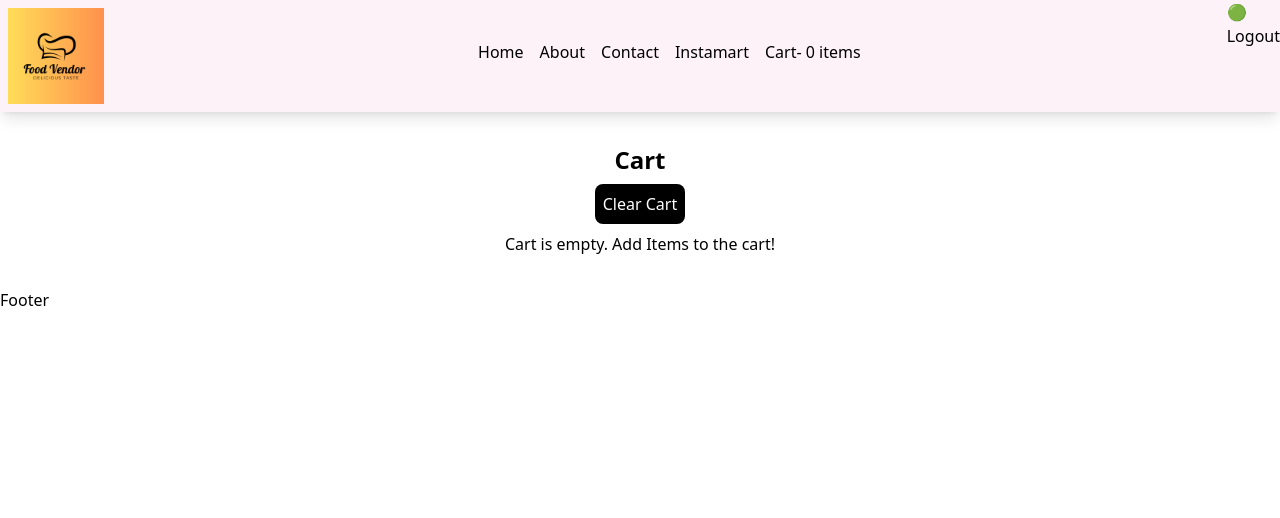
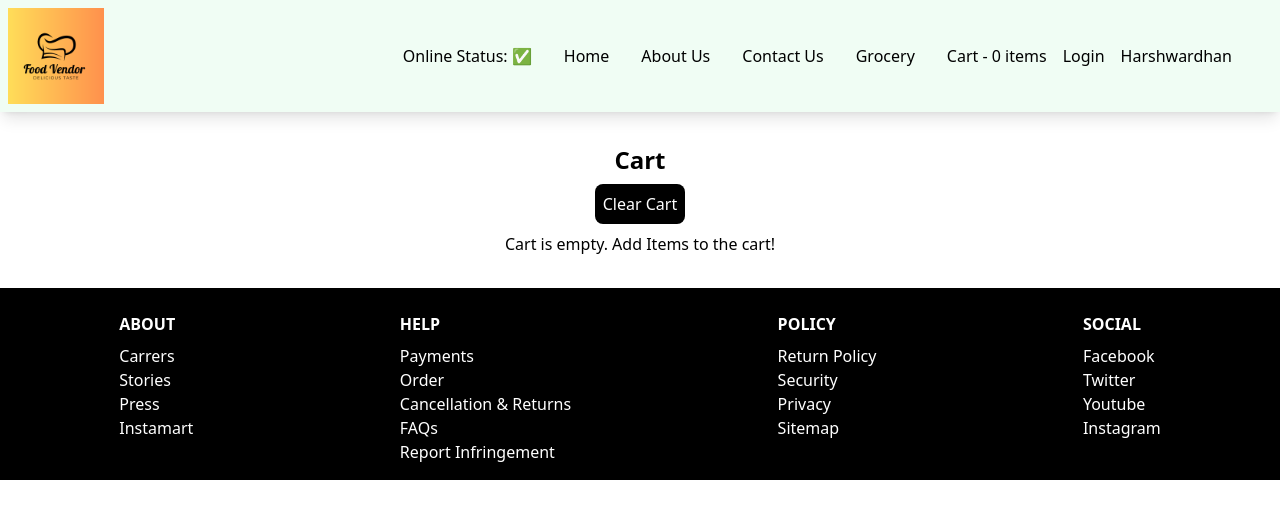
Before and after one commit to harshwardhan335/Food_Vendor, a React (Vite) app: page /cart in a window 1280 px wide. Shown: the top 518 px of the page. Built offline with nearby package versions, Linux system fonts and the light colour scheme.

Commit message:
finishing touch 1

```diff
--- a/src/App.js
+++ b/src/App.js
@@ -13,6 +13,7 @@ import Shimmer from "./components/Shimmer";
 import { Provider } from "react-redux";
 import store from "./utils/store";
 import Cart from "./components/Cart";
+import Grocery from "./components/Grocery";
 
 
 const Instamart = lazy(()=> import("./components/Instamart"));
@@ -64,6 +65,10 @@ const appRouter = createBrowserRouter([
         path: "/cart",
         element: <Cart/>,
       },
+      {
+        path: "/grocery",
+        element: <Grocery/>,
+      },
     ],
   },
 ]);
--- a/src/components/Body.js
+++ b/src/components/Body.js
@@ -39,12 +39,12 @@ import useOnline from "../utils/useOnline";
         <Shimmer/>
     ) : (
         <>
-        <div className="search-container p-5 bg-pink-50 my-5">
+        <div className="p-5 bg-pink-50 my-5">
             <input
             data-testid="search-input"
             type="text"
-            className="search-input"
-            placeholder="Search"
+            className="border border-solid border-black"
+            placeholder="Search input"
             value={searchText}
             onChange={(e)=> {
             setSearchText(e.target.value);
@@ -52,7 +52,7 @@ import useOnline from "../utils/useOnline";
             />
             <button
             data-testid="search-btn"
-            className="search-btn p-2 m-2 bg-purple-900 hover:bg-violet-600 text-white rounded-md"
+            className="p-2 m-2  bg-purple-900 hover:bg-violet-600 text-white rounded-md"
             onClick={() => {
                 // need to filter the data
                 const data = filterData(searchText, allRestaurants);
@@ -63,7 +63,7 @@ import useOnline from "../utils/useOnline";
                 Search
                 </button>
         </div>
-        <div className="flex flex-wrap" data-testid="res-list">
+        <div className="pl-12 flex flex-wrap items-center" data-testid="res-list">
     {filteredRestaurants.map((restaurant) => {
         return (
             <Link
--- a/src/components/Footer.js
+++ b/src/components/Footer.js
@@ -1,6 +1,40 @@
 const Footer= ()=> {
     return (
-        <h2>Footer</h2>
+        <div className=" p-4 flex justify-around text-white  bg-black ">
+            <div>
+                <h1 className="font-bold py-2">ABOUT</h1>
+                <h2>Carrers</h2>
+                <h2>Stories</h2>
+                <h2>Press</h2>
+                <h2>Instamart</h2>
+
+            </div>
+            <div>
+                <h1 className="font-bold py-2">HELP</h1>
+                <h2>Payments</h2>
+                <h2>Order</h2>
+                <h2>Cancellation & Returns</h2>
+                <h2>FAQs</h2>
+                <h2>Report Infringement</h2>
+
+            </div>
+            <div>
+                <h1 className="font-bold py-2">POLICY</h1>
+                <h2>Return Policy</h2>
+                <h2>Security</h2>
+                <h2>Privacy</h2>
+                <h2>Sitemap</h2>
+
+            </div>
+            <div>
+                <h1 className="font-bold py-2">SOCIAL</h1>
+                <h2>Facebook</h2>
+                <h2>Twitter</h2>
+                <h2>Youtube</h2>
+                <h2>Instagram</h2>
+
+            </div>
+        </div>
     )
 }
 export default Footer;
--- /dev/null
+++ b/src/components/Grocery.js
@@ -0,0 +1,11 @@
+const Grocery = () => {
+    return (
+      <h1>
+        {" "}
+        Our grocery online store, and we have a lot of child components inside
+        this web page!!!
+      </h1>
+    );
+  };
+
+  export default Grocery;
--- a/src/components/Header.js
+++ b/src/components/Header.js
@@ -1,51 +1,62 @@
-import { useState } from "react";
+import { useState, useContext } from "react";
 import Logo from "../assets/img/logo.png";
 import { Link } from "react-router-dom";
 import useOnline from "../utils/useOnline";
 import Instamart from "./Instamart";
 import { useSelector } from "react-redux";
-const Title= ()=> (
-    <a href="/">
-        <img data-testid="logo" className="h-28 p-2" src={Logo} alt="logo"/>
-    </a>
-    );
+import UserContext from "../utils/UserContext";
 
 
 
     //composing component
     const Header=()=> {
+        const [btnNameReact, setBtnNameReact] = useState("Login");
         const [isLoggedIn, setIsLoggedIn] = useState(true);
         const isOnline = useOnline();
+        const { loggedInUser } = useContext(UserContext);
+
+        // Subscribing to the store using a Selector
         const cartItems = useSelector(store => store.cart.items);
+
         return (
-            <div className="flex justify-between bg-pink-50 shadow-lg">
-                <Title/>
-            <div className="nav-items">
-                <ul className="flex py-10">
+            <div className="flex justify-between bg-pink-100 shadow-lg sm:bg-yellow-50 lg:bg-green-50">
+      <div className="logo-container">
       <Link to="/">
-                        <li className="px-2">Home</li>
+      <img className="h-28 p-2" src={Logo} />
       </Link>
-                    <Link to="/about">
-                        <li className="px-2">About</li>
-                        </Link>
-                        <Link to="/contact">
-                        <li className="px-2">Contact</li>
-                        </Link>
-                        <Link to="/instamart">
-                        <li className="px-2">Instamart</li>
-                    </Link>
-                    <Link to="/cart">
-                    <li className="px-2" data-testid="cart">Cart- {cartItems.length} items</li>
-                    </Link>
+
+      </div>
+      <div className="flex items-center">
+        <ul className="flex p-4 m-4">
+          <li className="px-4">Online Status: {isOnline ? "✅" : "🔴"}</li>
+          <li className="px-4">
+            <Link to="/">Home</Link>
+          </li>
+          <li className="px-4">
+            <Link to="/about">About Us</Link>
+          </li>
+          <li className="px-4">
+            <Link to="/contact">Contact Us</Link>
+          </li>
+          <li className="px-4">
+            <Link to="/grocery">Grocery</Link>
+          </li>
+          <li className="px-4">
+            <Link to="/cart">Cart - {cartItems.length} items</Link>
+          </li>
+          <button
+            className="login"
+            onClick={() => {
+              btnNameReact === "Login"
+                ? setBtnNameReact("Logout")
+                : setBtnNameReact("Login");
+            }}
+          >
+            {btnNameReact}
+          </button>
+
+          <li className="px-4 ">{loggedInUser}</li>
         </ul>
-            </div>
-            <div>
-                <h1 data-testid="online-status">{isOnline ? "🟢" : "🔴"}</h1>
-                {isLoggedIn ? (
-                    <button onClick={()=> setIsLoggedIn(false)}>Logout</button>
-                    ) : (
-                    <button onClick={()=> setIsLoggedIn(true)}>Login</button>
-                )}
       </div>
     </div>
   );
--- a/src/components/restaurantCard.js
+++ b/src/components/restaurantCard.js
@@ -1,17 +1,27 @@
 import { IMG_CDN_URL } from "../constants";
 
 const RestrauntCard = ({
-  name,
-  cuisines,
   cloudinaryImageId,
-  lastMileTravelString,
+    name,
+    avgRating,
+    cuisines,
+    costForTwo,
+    deliveryTime,
 }) => {
   return (
-    <div className="w-56 p-2 m-2 shadow-lg bg-pink-50">
-      <img src={IMG_CDN_URL + cloudinaryImageId} />
-      <h2 className="font-bold text-xl">{name}</h2>
-      <h3>{cuisines.join(", ")}</h3>
-      <h4>{lastMileTravelString} minutes</h4>
+    <div
+      className="m-4 p-4 w-[250px] rounded-lg bg-gray-100 hover:bg-gray-200"
+    >
+      <img
+        className="rounded-lg"
+        alt="res-logo"
+        src={IMG_CDN_URL + cloudinaryImageId}
+      />
+      <h3 className="font-bold py-4 text-lg">{name}</h3>
+      <h4>{cuisines.join(", ")}</h4>
+      <h4>{avgRating} stars</h4>
+      <h4>₹{costForTwo / 100} FOR TWO</h4>
+      <h4>{deliveryTime} minutes</h4>
     </div>
   );
 };
--- /dev/null
+++ b/src/utils/UserContext.js
@@ -0,0 +1,7 @@
+import { createContext } from "react";
+
+const UserContext = createContext({
+  loggedInUser: "Harshwardhan",
+});
+
+export default UserContext;
```
Lines whose indentation alone changed are shown as unchanged.
